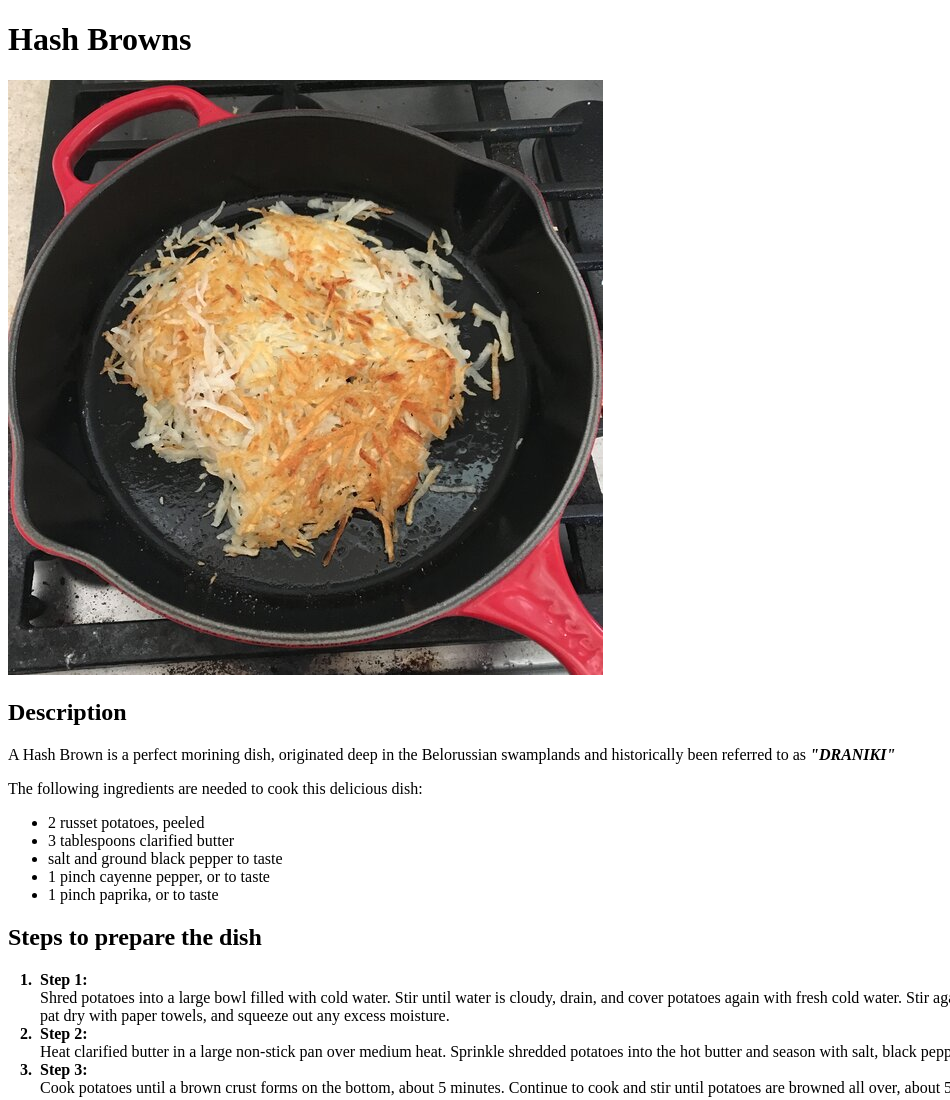
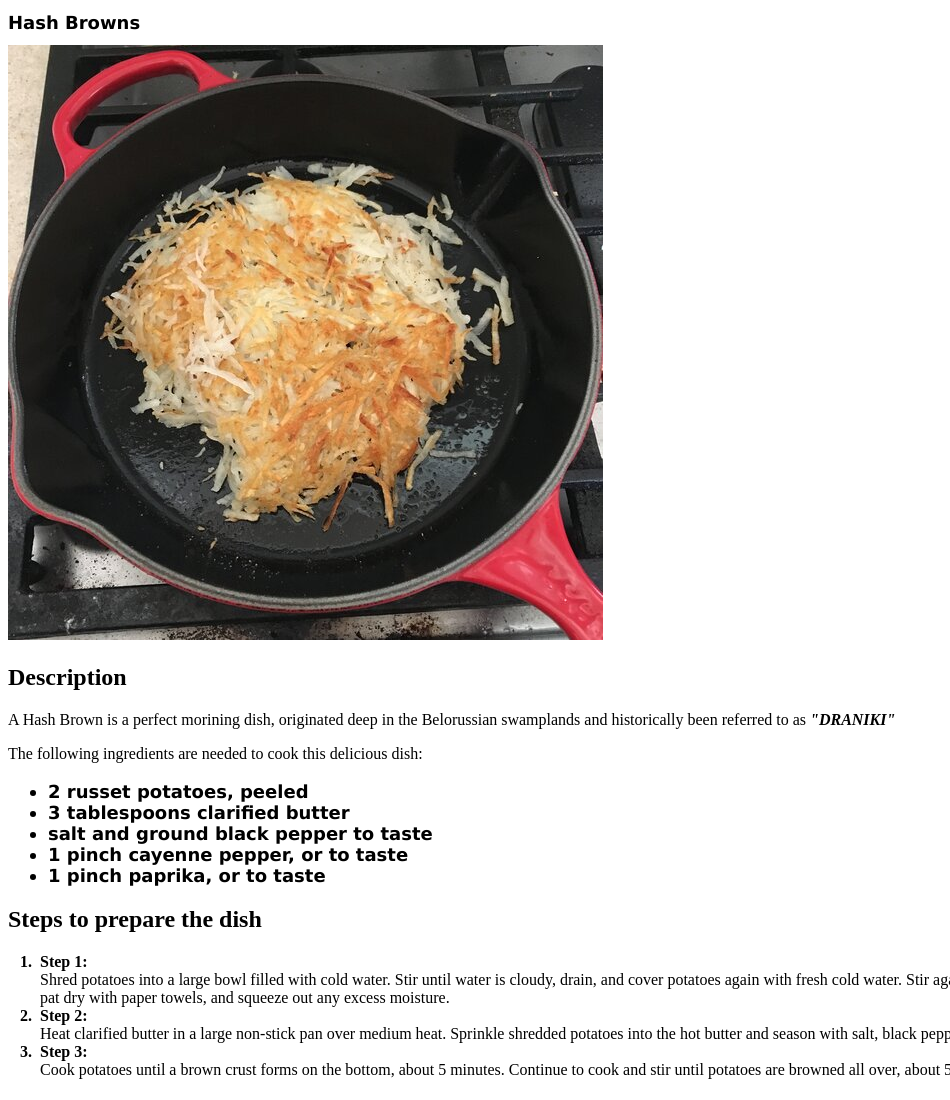
Before and after one commit to shumput/recipes-project, a plain HTML site: page recipes/hash-browns.html in a window 1280 px wide. Shown: the whole page, without its empty margins (0-950 px from the left). Drawn offline with Linux system fonts and the light colour scheme.

```diff
--- a/recipes/style.css
+++ b/recipes/style.css
@@ -1,3 +1,16 @@
+
+h1 {
+  font-size: large;
+  font-family: Verdana, Geneva, Tahoma, sans-serif;
+  font-weight: bold;
+}
+
+ul {
+  font-size: large;
+  font-family: Verdana, Geneva, Tahoma, sans-serif;
+  font-weight: bold;
+}
+
 ol {
     margin:0 0 1.5em;
     padding:0;
```
Also changed, not shown: index.html (+7 -1 lines), recipes/cloud-bread.html (added, +12 -0 lines).
